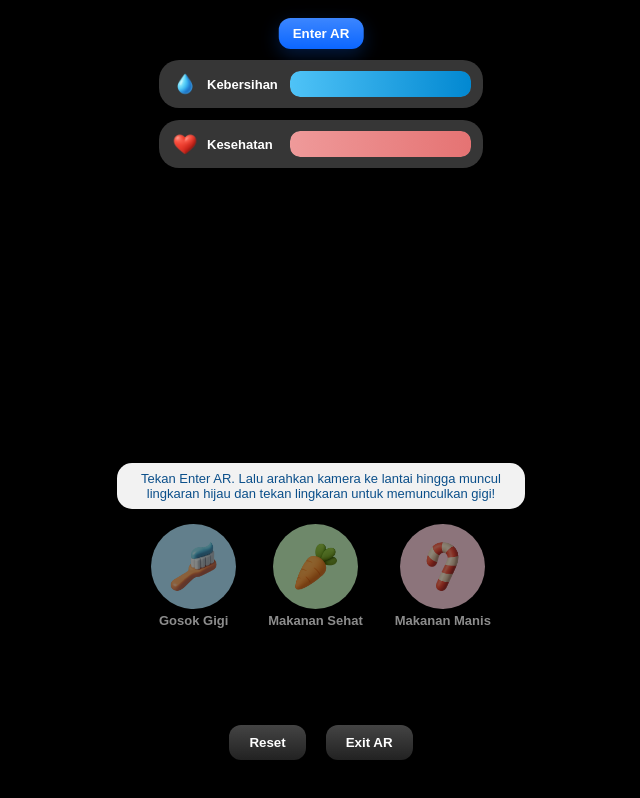
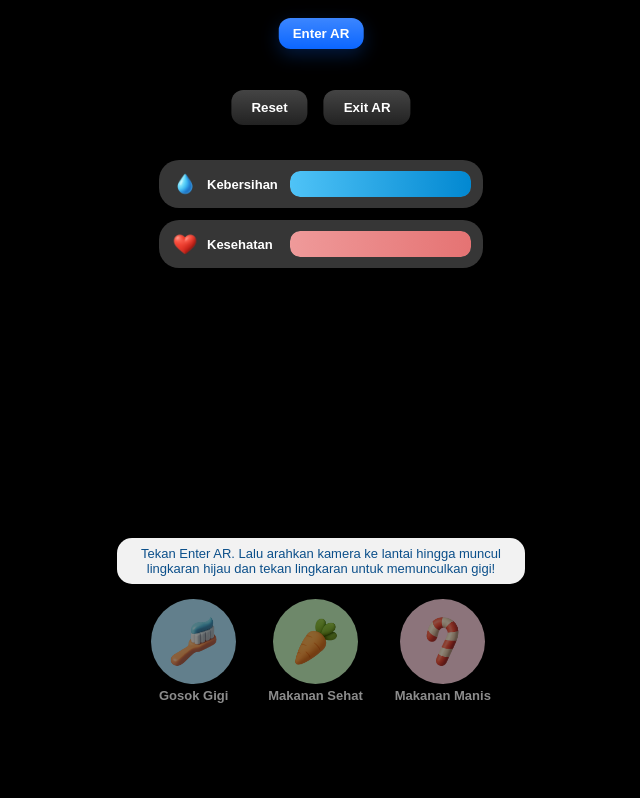
Before and after one commit to allbymiwi/karies, a plain HTML site: page index.html in a window 1280 px wide. Shown: the whole page, without its empty margins (319-959 px from the left). Drawn offline with nearby package versions, Linux system fonts and the light colour scheme.

Commit message:
Add files via upload

```diff
--- a/ui.css
+++ b/ui.css
@@ -1,4 +1,4 @@
-/* ui.css - cleaned (no reset/extra buttons) */
+/* ui.css - cleaned (with reset/exit buttons moved to top center) */
 body {
   margin: 0;
   overflow: hidden;
@@ -26,7 +26,7 @@ canvas { display:block; width:100vw; height:100vh; position: absolute; }
 /* STATUS BARS */
 #bars {
   position: absolute;
-  top: 60px; /* lowered slightly */
+  top: 160px; /* moved lower because extraButtons moved above */
   left: 50%;
   transform: translateX(-50%);
   display: flex;
@@ -59,14 +59,14 @@ canvas { display:block; width:100vw; height:100vh; position: absolute; }
 .bar-inner.damage { animation: blinkRed 0.4s ease; }
 @keyframes blinkRed { 0%,100%{ filter:brightness(1);} 50%{ filter:brightness(2);} }
 
-/* Buttons container (raised a bit) */
+/* Buttons container */
 #buttons {
   width: 100%;
   max-width: 420px;
   display: flex;
   gap: 20px;
   justify-content: center;
-  margin-bottom: 96px; /* move up from bottom */
+  margin-bottom: 96px;
   pointer-events: auto;
   z-index: 45;
 }
@@ -85,7 +85,7 @@ canvas { display:block; width:100vw; height:100vh; position: absolute; }
 .action-btn.healthy img { background:#c8f7c2; }
 .action-btn.sweet img { background:#ffd4e1; }
 
-/* info text (above buttons) */
+/* info text */
 #infoText {
   background: rgba(255,255,255,0.95);
   border-radius: 15px;
@@ -108,7 +108,7 @@ canvas { display:block; width:100vw; height:100vh; position: absolute; }
   top: 18px;
   left: 50%;
   transform: translateX(-50%);
-  z-index: 40;
+  z-index: 70;
   padding: 8px 14px;
   border-radius: 12px;
   border: none;
@@ -120,23 +120,22 @@ canvas { display:block; width:100vw; height:100vh; position: absolute; }
   transition: opacity 0.28s ease, transform 0.18s ease;
 }
 
-/* hidden state (fade out & disable) */
 .xr-btn.hidden {
   opacity: 0;
   pointer-events: none;
   transform: translateX(-50%) scale(0.96);
 }
 
-/* Extra Buttons (Reset & Exit) */
+/* Extra Buttons (Reset & Exit) – moved to top center */
 #extraButtons {
-  width: 100%;
-  max-width: 420px;
+  position: absolute;
+  top: 90px; /* below Enter AR button */
+  left: 50%;
+  transform: translateX(-50%);
   display: flex;
-  gap: 20px;
-  justify-content: center;
-  margin-bottom: 40px;
+  gap: 16px;
+  z-index: 65;
   pointer-events: auto;
-  z-index: 45;
 }
 
 .extra-btn {
```
